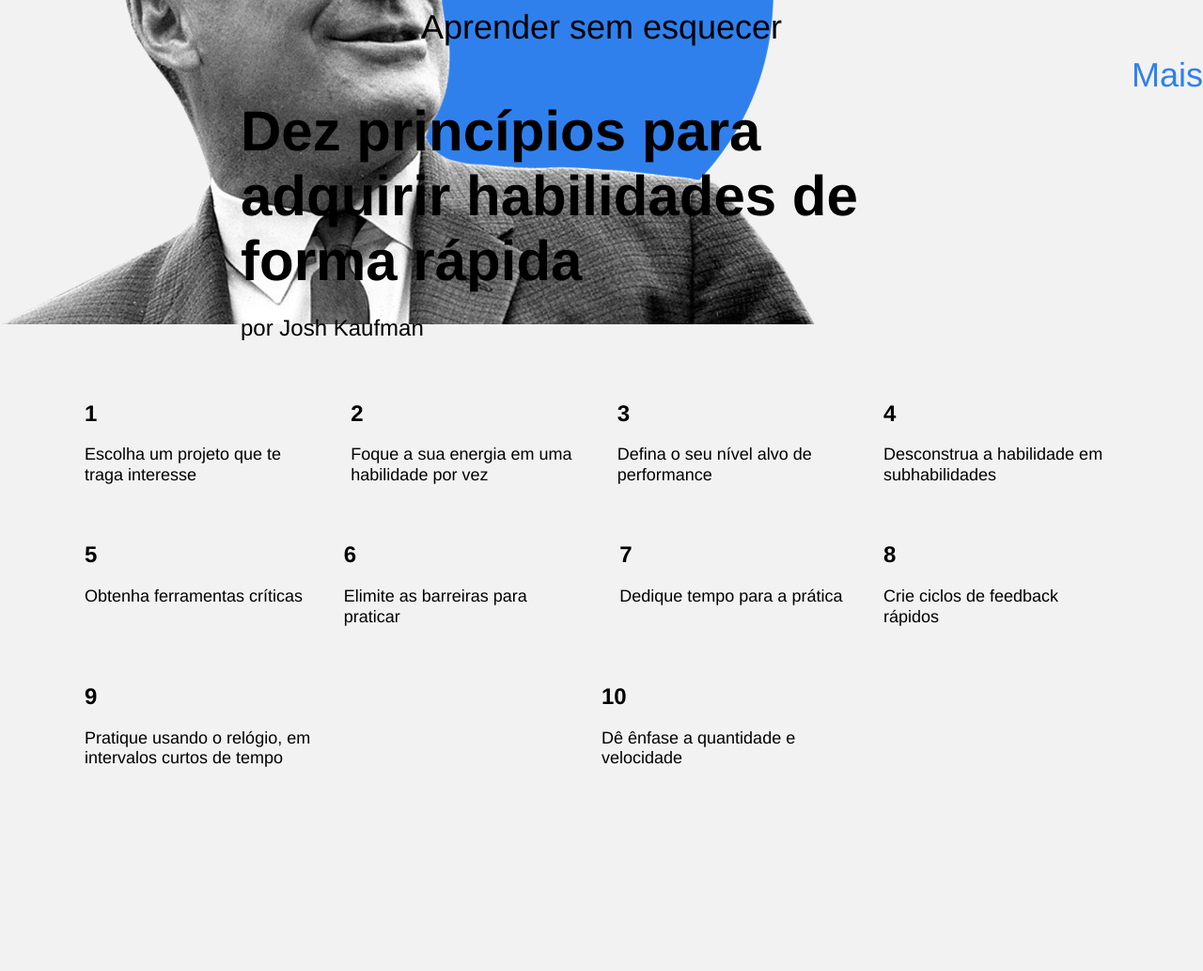
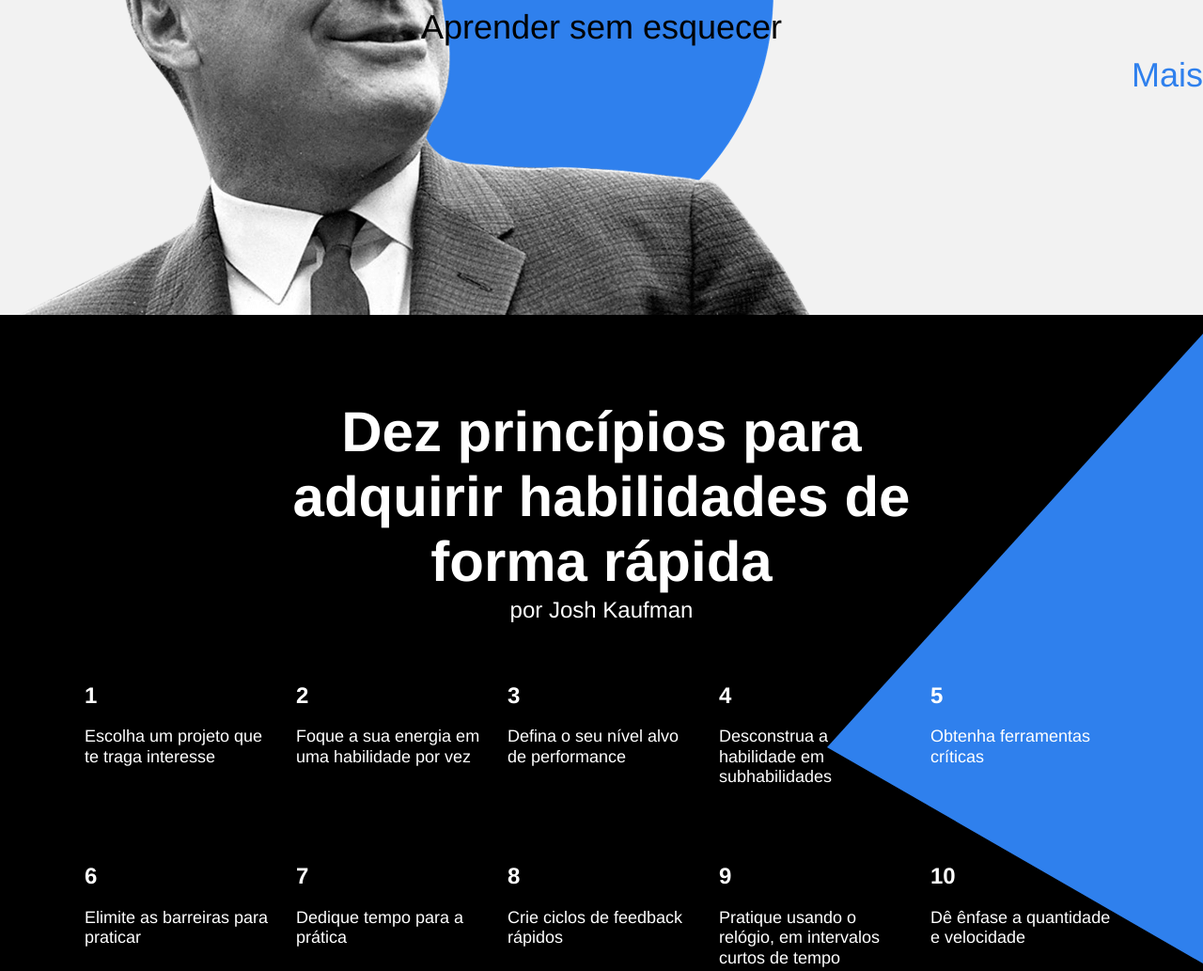
Before and after one commit to Borges-Camila/WEB_aprendendo, a plain HTML site: page index.html in a window 1280 px wide. Shown: the part 2604-3637 px from the top of the page at 94% size. Before the commit the page ends 3422 px from the top, so only its background shows below. Drawn offline with Linux system fonts and the light colour scheme.

Commit message:
Adicionados os estilos da section do kaufman no arquivo CSS correspondente

```diff
--- a/blocks/digits.css
+++ b/blocks/digits.css
@@ -2,7 +2,6 @@
   display: flex;
   justify-content: center;
   margin: 100px auto 100px auto;
-  display: flex;
   flex-direction: column;
 }
 
--- a/blocks/kaufman.css
+++ b/blocks/kaufman.css
@@ -0,0 +1,57 @@
+.kaufman {
+  margin: 230px auto 100px auto;
+  background-color: black;
+  display: flex;
+  justify-content: center;
+  flex-direction: column;
+  position: relative;
+}
+
+.kaufman__triangle {
+  width: 0;
+  height: 0;
+  border-top: 440px solid transparent;
+  border-right: 400px solid #2F80ED;
+  border-bottom: 230px solid transparent;
+  position: absolute;
+  left: auto;
+  right: 0;
+  top: 20px;
+  bottom: auto;
+  z-index: 0;
+}
+
+.section__title_theme-dark {
+  color: white;
+  margin: 90px auto 0;
+  z-index: 3;
+  text-align: center;
+}
+
+.section__subtitle_theme-dark {
+  color: white;
+  z-index: 3;
+  text-align: center;
+}
+
+.table_theme-dark {
+  z-index: 3;
+  max-width: 1100px;
+  margin-bottom: 90px;
+  row-gap: 80px;
+}
+
+.table__cell_theme-dark {
+  z-index: 3;
+  max-width: 200px;
+}
+
+.table__heading_theme-dark{
+  color: white;
+  z-index: 3;
+}
+
+.table__text_theme-dark {
+  color: white;
+  z-index: 3;
+}
```
